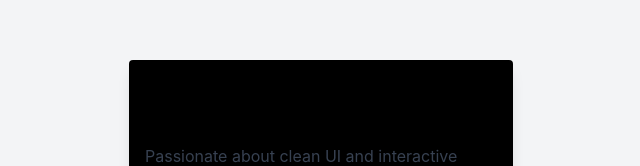
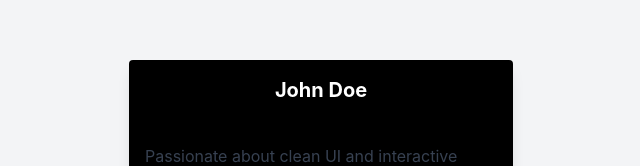
Before and after one commit to karan-maurya2/react-tailwind-smartapp, a React (Vite) app: page / in a window 1280 px wide. Shown: the part 210-376 px from the top of the page, without its empty margins (319-959 px from the left). Built offline with nearby package versions, Linux system fonts and the light colour scheme.

Commit message:
change name color

```diff
--- a/src/components/PortfolioCard.jsx
+++ b/src/components/PortfolioCard.jsx
@@ -11,7 +11,7 @@
 // Main container for the card with Tailwind CSS classes for styling
 <div className="max-w-sm rounded overflow-hidden shadow-lg p-4 bg-black"> {/* Card layout */}
 {/* Display the user's name in a bold, centered heading */}
-<h1 className="text-xl font-bold text-center">{name}</h1> {/* Display Name */}
+<h1 className="text-xl font-bold text-center text-white">{name}</h1> {/* Display Name */}
 
 {/* Display the user's job title in a smaller, gray-colored, centered paragraph */}
 <p className="text-center text-White-500">{title}</p> {/* Job Title */}
```
